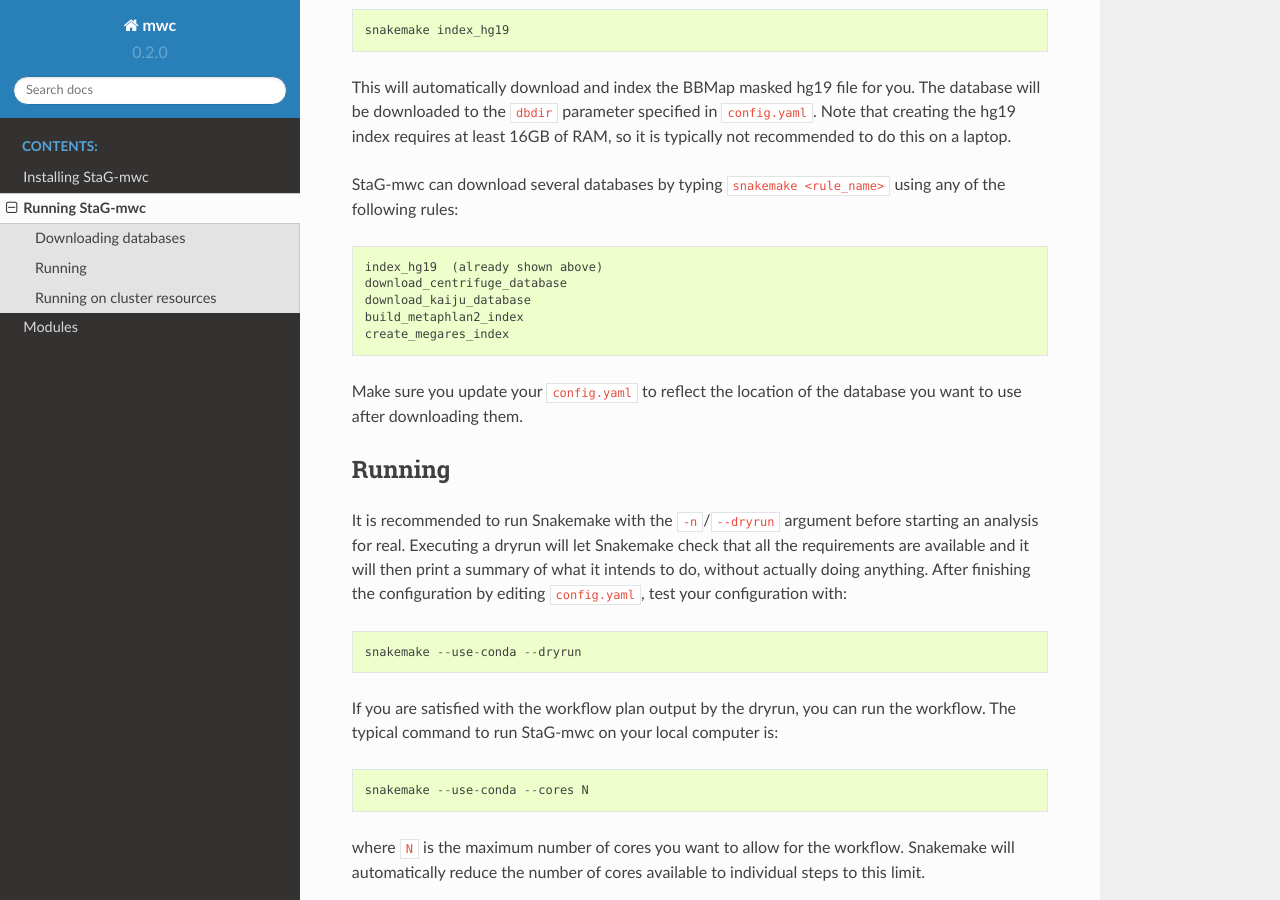
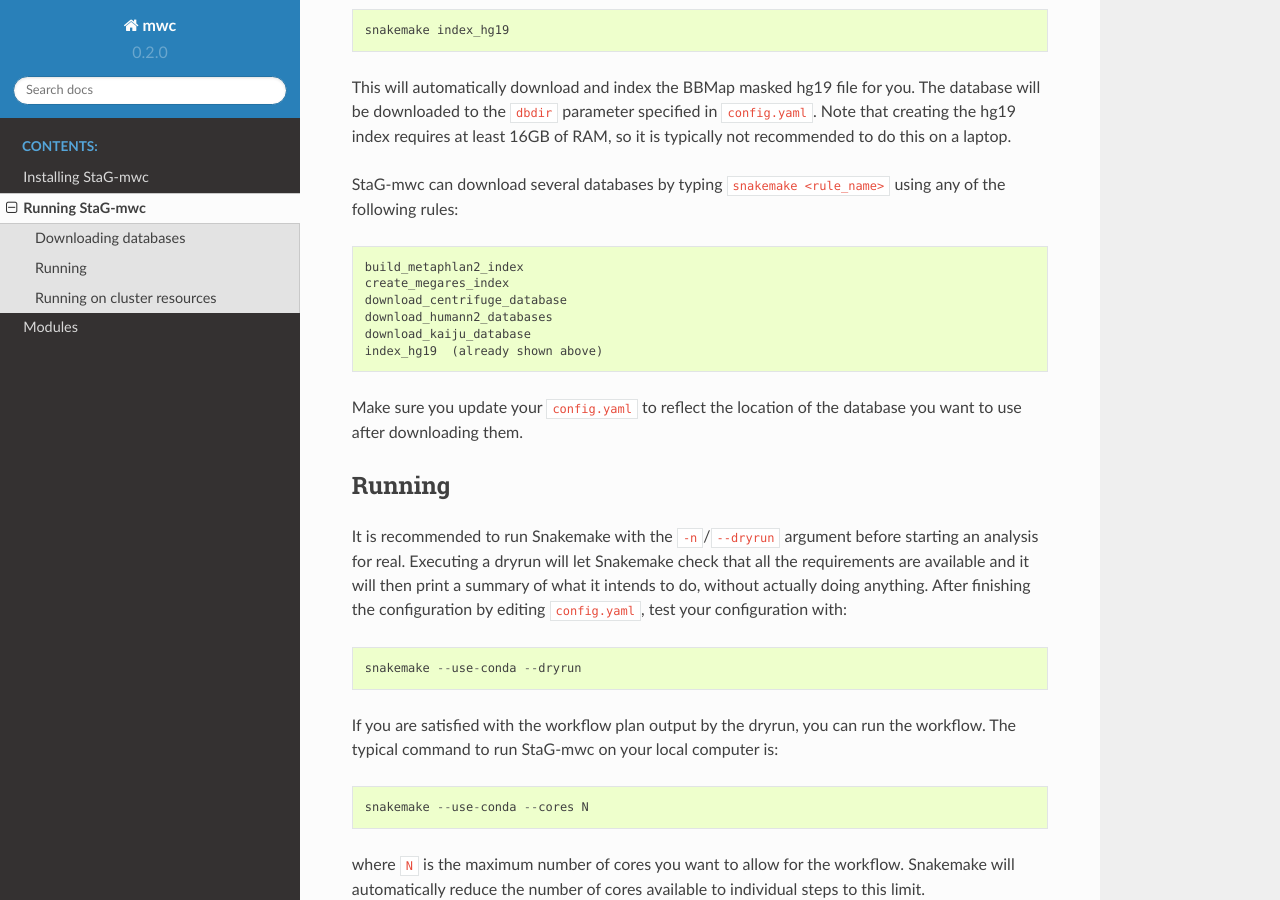
Before and after one commit to ctmrbio/stag-mwc, a Sphinx documentation site: the page built from docs/source/running.rst, in a window 1280 px wide and 900 px high, scrolled down 1042 px. Built offline with Sphinx 7.4.7 and the Read the Docs theme 2.0.0, drawn with Linux system fonts in a browser that asks for light colours.

Commit message:
Add download_humann2_databases to docs

```diff
--- a/docs/source/running.rst
+++ b/docs/source/running.rst
@@ -51,11 +51,12 @@ not recommended to do this on a laptop.
 |full_name| can download several databases by typing ``snakemake <rule_name>``
 using any of the following rules::
 
-    index_hg19  (already shown above)
-    download_centrifuge_database
-    download_kaiju_database
     build_metaphlan2_index
     create_megares_index
+    download_centrifuge_database
+    download_humann2_databases
+    download_kaiju_database
+    index_hg19  (already shown above)
 
 Make sure you update your ``config.yaml`` to reflect the location of the database
 you want to use after downloading them.
```
